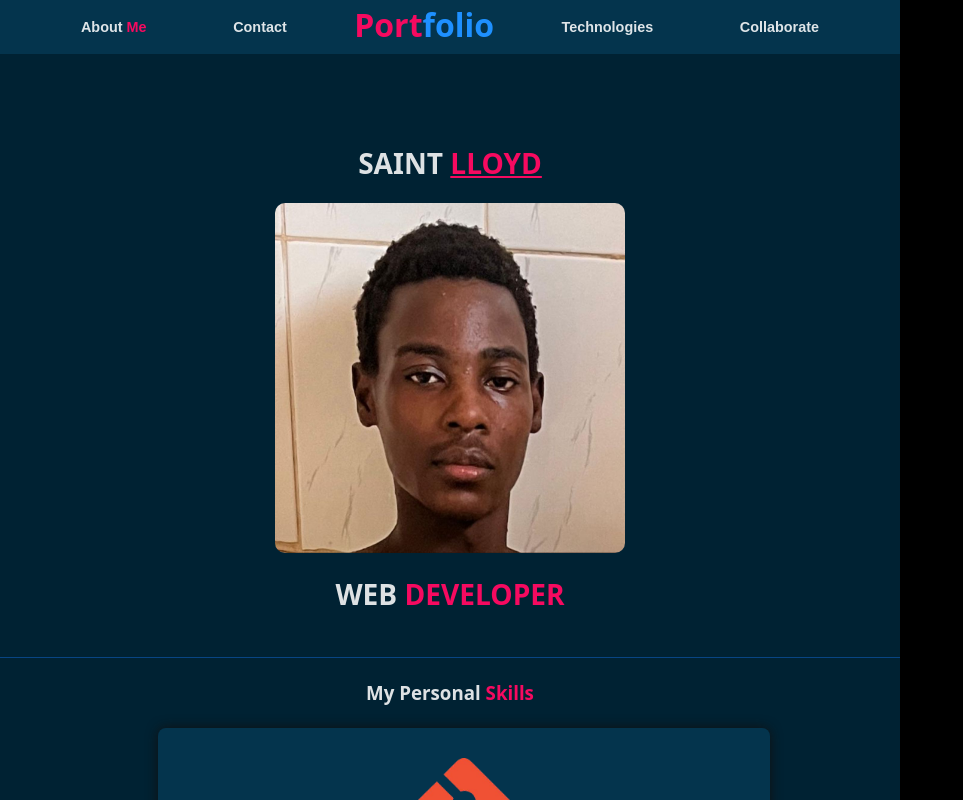
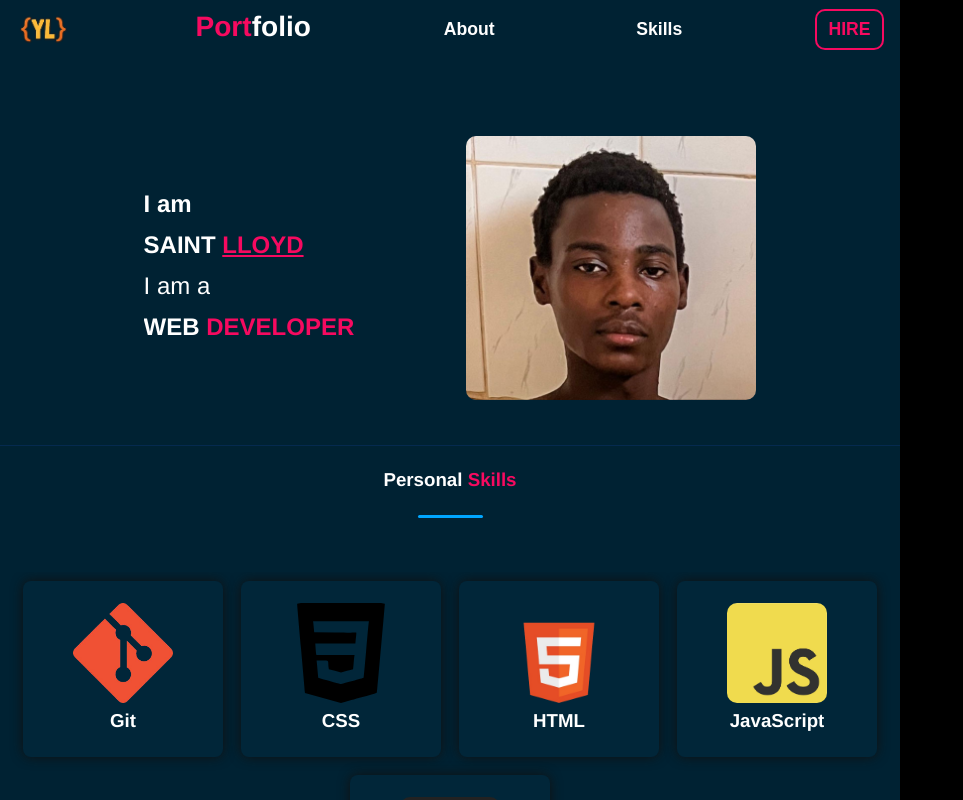
Before and after one commit to MrLloyd808/myewportfolio, a React (Vite) app: page / in a window 1280 px wide. Shown: the whole page, without its empty margins (0-963 px from the left). Built offline with nearby package versions, Linux system fonts and the light colour scheme.

Commit message:
only left with touchups

```diff
--- a/src/App.css
+++ b/src/App.css
@@ -49,25 +49,39 @@ h2 {
 
 .hero {
   text-align: center;
+  margin-bottom: 0;
+  padding-bottom: 0;
 }
 
 hr {
   border: none;
-  height: 1.2px;
-  background-color: rgb(8, 69, 131) !important;
+  height: 1px;
+  background-color: rgb(5, 42, 79) !important;
 }
 
+.box-wrapper {
+  display: flex;
+  flex-wrap: wrap;
+  justify-content: inherit;
+  gap: 2%;
+  margin-bottom: 5%;
+}
+
+.desktop {
+  font-size: 1.5rem !important;
+  margin-bottom: 4%;
+}
 .box {
-  width: 68%;
-  background-color: #04344d;
-  margin: 2% 0;
-  margin-left: 17.5%;
+  width: 200px;
+  background-color: #012639;
   border-radius: 8px;
   display: grid;
+  padding: 1.5%;
+  padding-bottom: 2%;
+  margin: 1% 0;
   place-items: center;
   box-shadow: 0 0 12px #111;
   color: #111 !important;
-  text-wrap: wrap;
 }
 
 .box img {
@@ -85,3 +99,81 @@ hr {
   color: #0a0909;
   font-weight: 800;
 }
+
+
+
+.hr {
+  width: 65px;
+  text-align: center;
+  margin: 0 auto;
+  height: 3px;
+  background-color: #00a6ff !important;
+  border-radius: 5px;
+  margin-bottom: 6%;
+}
+
+.tech-container {
+  display: flex;
+  flex-direction: column;
+  justify-content: center !important;
+  align-items: center !important;
+}
+
+progress {
+ background-color: rgb(246, 10, 96) !important;
+ border: 0;
+ border-radius: 10px;
+ height: 10px;
+ width: 280px;
+}
+
+progress::-moz-progress-bar {
+  background-color: rgb(246, 10, 96);
+}
+
+progress::-webkit-progress-bar {
+  background-color: rgb(233, 205, 168);
+}
+
+progress::-webkit-progress-value {
+  background: linear-gradient(to right, rgb(246, 10, 96), rgb(214, 30, 255));
+}
+
+.flex {
+  display: flex;
+  justify-content: space-between;
+  flex-direction: column;
+  align-items: center;
+  margin: 2%;
+  gap: 2%;
+}
+
+.dev {
+  margin: 5% 0;
+  width: 100%;
+}
+
+.about-desktop {
+  display: flex;
+  justify-content: space-evenly;
+  width: 100%;
+  align-items: center;
+  margin: 0 auto;
+  padding: 5% 3.5%;
+}
+
+.flex-2 {
+  display: flex;
+  flex-direction: column;
+  align-items: flex-start;
+}
+
+.about-desktop * {
+  font-size: 1.5rem;
+}
+
+.about-desktop img {
+  width: 290px;
+  height: auto;
+  margin: 0%;
+}
--- a/src/App.jsx
+++ b/src/App.jsx
@@ -3,13 +3,15 @@ import "./App.css"
 import SuperHeader from './SuperComponents/SuperHeader'
 import AboutMobile from './Components/AboutMobile'
 import Technologies from './Components/TechnologiesMobile'
+import SuperBody from './SuperComponents/SuperBody'
 
 function App() {
   return (
     <>
     <SuperHeader />
-    <AboutMobile />
+    <SuperBody />
     <Technologies />
+
    </>
   )
 }
--- /dev/null
+++ b/src/Components/BodyDesktop.jsx
@@ -0,0 +1,19 @@
+import React from 'react'
+
+import url from "./assets/image3.jpg"
+export default function BodyDesktop() {
+  return (
+<>
+    <section className='about-desktop'>
+    <div className='flex-2'>
+      <b><p>I am</p></b>
+      <h3 className='left hero'>SAINT <b className='orange-text underline'>LLOYD</b></h3>
+      <p>I am a</p>
+      <h3 className='hero'>WEB <b className='orange-text'>DEVELOPER</b></h3>
+    </div>
+    <img src={url} alt="About Me" className='my-img' />
+    </section>
+     <hr />
+</>
+    )
+   }
--- a/src/Components/HeaderDesktop.jsx
+++ b/src/Components/HeaderDesktop.jsx
@@ -1,15 +1,16 @@
 import React from 'react'
+import img from "./images/image.png"
 
 export default function HeaderDesktop() {
-  return (
-   <div className='header-desktop'>
-    <button id='navlinks'>About <b className='orange-text'>Me</b></button>
-    <button id='navlinks'>Contact</button>
+  return (<>
+   <div className="header-mobile desktop">
+        <img src={img} alt="logo" className='logo'/>
+         <h3><b className='orangetext'>Port</b>folio</h3>
+        <button className='nav-links'>About</button>
+        <button className='nav-links'>Skills</button>
+        <button className='nav-links hire-btn'>HIRE</button>
+    </div>
+    </>
+  )
 
-    <h2 id='Header'><b className='orangetext'>Port</b>folio</h2>
-
-    <button id='navlinks'>Technologies</button>
-    <button id='navlinks'>Collaborate</button>
-   </div>
-  )
 }
--- a/src/Components/StyledComponents/HeaderMobile.css
+++ b/src/Components/StyledComponents/HeaderMobile.css
@@ -94,4 +94,17 @@
     color: #fff !important;
     transition: 0.1s ease !important;
     box-shadow: none;
+    animation: scale 0.3s ease;
   }
+
+  @keyframes scale {
+    0% {
+      transform: scale(1);
+    }
+    50% {
+      transform: scale(1.1);
+    }
+    100% {
+      transform: scale(1);
+    }
+  }
--- a/src/Components/TechnologiesMobile.jsx
+++ b/src/Components/TechnologiesMobile.jsx
@@ -8,39 +8,68 @@ import img5 from '../Components/images/react.svg'
 export default function Technologies() {
   return (
     <>
-    <section className='technologies'>
-    <h3 className='hero'>My Personal <b className='orange-text'>Skills</b></h3>
-
+    <section className='tech-container'>
+    <h3 className='hero'>Personal <b className='orange-text'>Skills</b></h3>
+    <hr className='hr'/>
+    <div className="box-wrapper">
          <div className='box'>
 
-              <img src={img1} alt="Git" className='box-image' width={150}/>
+              <img src={img1} alt="Git" className='box-image' width={100}/>
               <h3 className='hero'>Git</h3>
-              <b><p>Version control system for tracking changes in code. and github which makes collaboration easier.</p></b>
+
          </div>
          <div className='box'>
 
-              <img src={img2} alt="CSS" className='box-image' height={170} width={150}/>
+              <img src={img2} alt="CSS" className='box-image' width={100}/>
               <h3 className='hero'>CSS</h3>
-              <b><p>Stylesheet language for styling the presentation of a document written in HTML.</p></b>
+
          </div>
          <div className='box'>
 
-              <img src={img3} alt="CSS" className='box-image' height={170} width={150}/>
+              <img src={img3} alt="CSS" className='box-image' width={100}/>
               <h3 className='hero'>HTML</h3>
-              <b><p>Markup language for structuring web content.</p></b>
+
          </div>
           <div className='box'>
 
-              <img src={img4} alt="JavaScript" className='box-image' height={170} width={150}/>
+              <img src={img4} alt="JavaScript" className='box-image' width={100}/>
               <h3 className='hero'>JavaScript</h3>
-              <b><p>Programming language for creating dynamic and interactive web content.</p></b>
+
          </div>
           <div className='box'>
 
-              <img src={img5} alt="CSS" className='box-image' height={170} width={150}/>
+              <img src={img5} alt="CSS" className='box-image' width={100}/>
               <h3 className='hero'>React</h3>
-              <b><p>JavaScript library for building user interfaces.</p></b>
+
          </div>
+         </div>
+
+         <hr className='dev'/>
+
+      <div className='flex'>
+       <h3 className='hero'>Status <b className='orange-text'>Progress</b></h3>
+       <hr />
+       <hr className='hr'/>
+        <br />
+      <h3>HTML</h3>
+        <progress value="80" max="100" className='progress' />
+      </div>
+      <div className='flex'>
+      <h3>Git</h3>
+        <progress value="30" max="100" className='progress' />
+      </div>
+      <div className='flex'>
+      <h3>CSS</h3>
+        <progress value="65.0" max="100" className='progress' />
+      </div>
+      <div className='flex'>
+      <h3>JavaScript</h3>
+        <progress value="58" max="100" className='progress' />
+      </div>
+      <div className='flex'>
+      <h3>React</h3>
+        <progress value="30" max="100" className='progress' />
+      </div>
     </section>
     <hr /></>
   )
--- /dev/null
+++ b/src/SuperComponents/SuperBody.jsx
@@ -0,0 +1,21 @@
+import React, {useEffect, useState} from 'react'
+import AboutMobile from '../Components/AboutMobile';
+import BodyDesktop from '../Components/BodyDesktop';
+
+export default function SuperBody() {
+    const [width, setWidth] = useState(window.innerWidth);
+
+    useEffect(() => {
+        const handleResize = () => {
+            setWidth(window.innerWidth);
+        };
+
+        window.addEventListener('resize', handleResize);
+        return () => {
+            window.removeEventListener('resize', handleResize);
+        };
+        }, []);
+
+  return  width <= 620 ? <AboutMobile /> : <BodyDesktop />;
+
+}
--- a/src/index.css
+++ b/src/index.css
@@ -1,8 +1,8 @@
 :root {
-  font-family: system-ui, Avenir, Helvetica, Arial, sans-serif;
+  font-family: Helvetica, Arial, sans-serif;
   line-height: 1.5;
   font-weight: 400;
-  color: rgba(255, 255, 255, 0.87);
+  color: white;
 
   font-synthesis: none;
   text-rendering: optimizeLegibility;
@@ -14,7 +14,7 @@
   box-sizing:  border-box;
   padding: 0;
   margin: 0;
-  color: rgba(255, 255, 255, 0.87);
+  color: white;
   overflow-x: hidden;
   ::-webkit-scrollbar {
     display: none;
```
